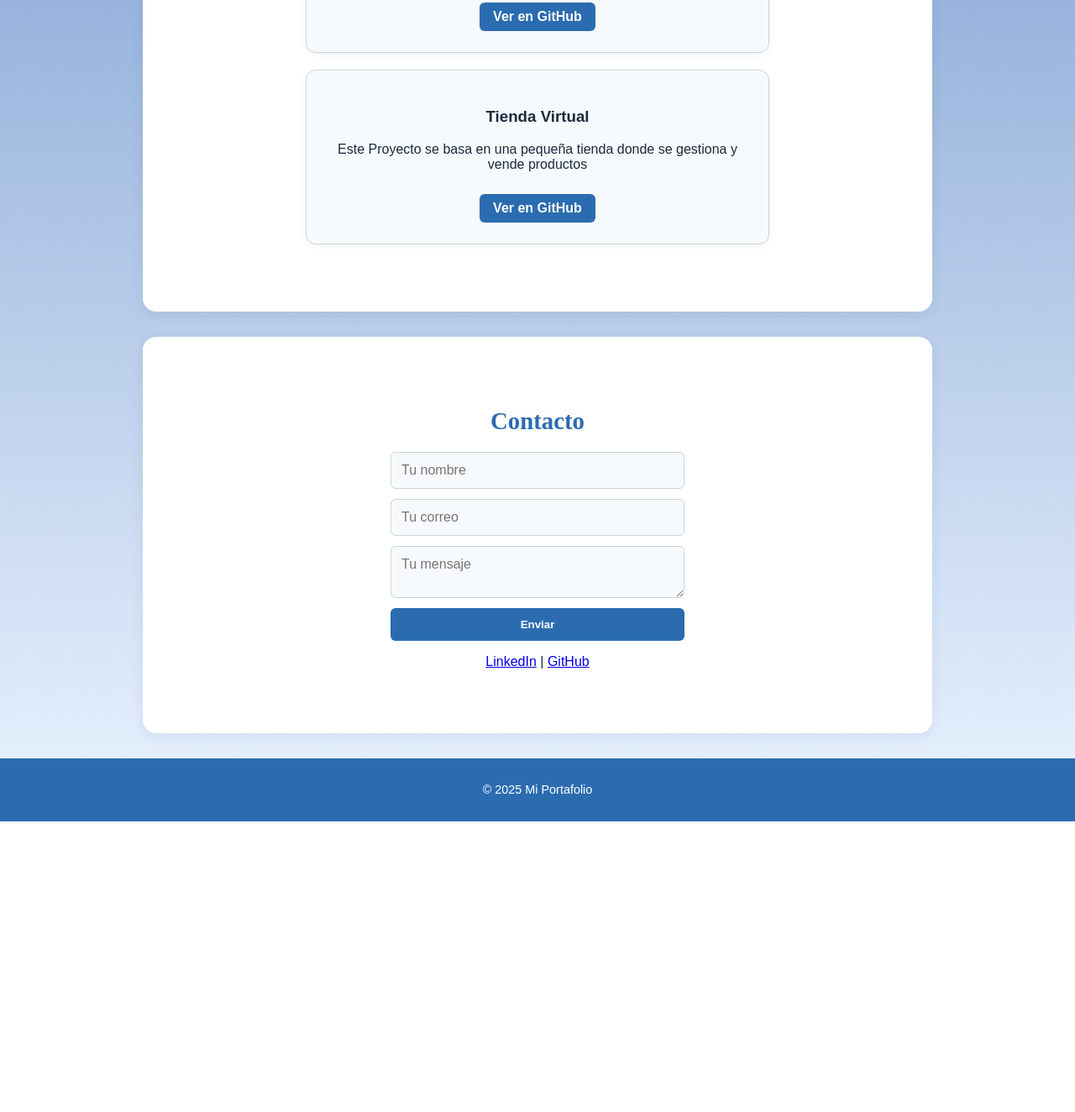
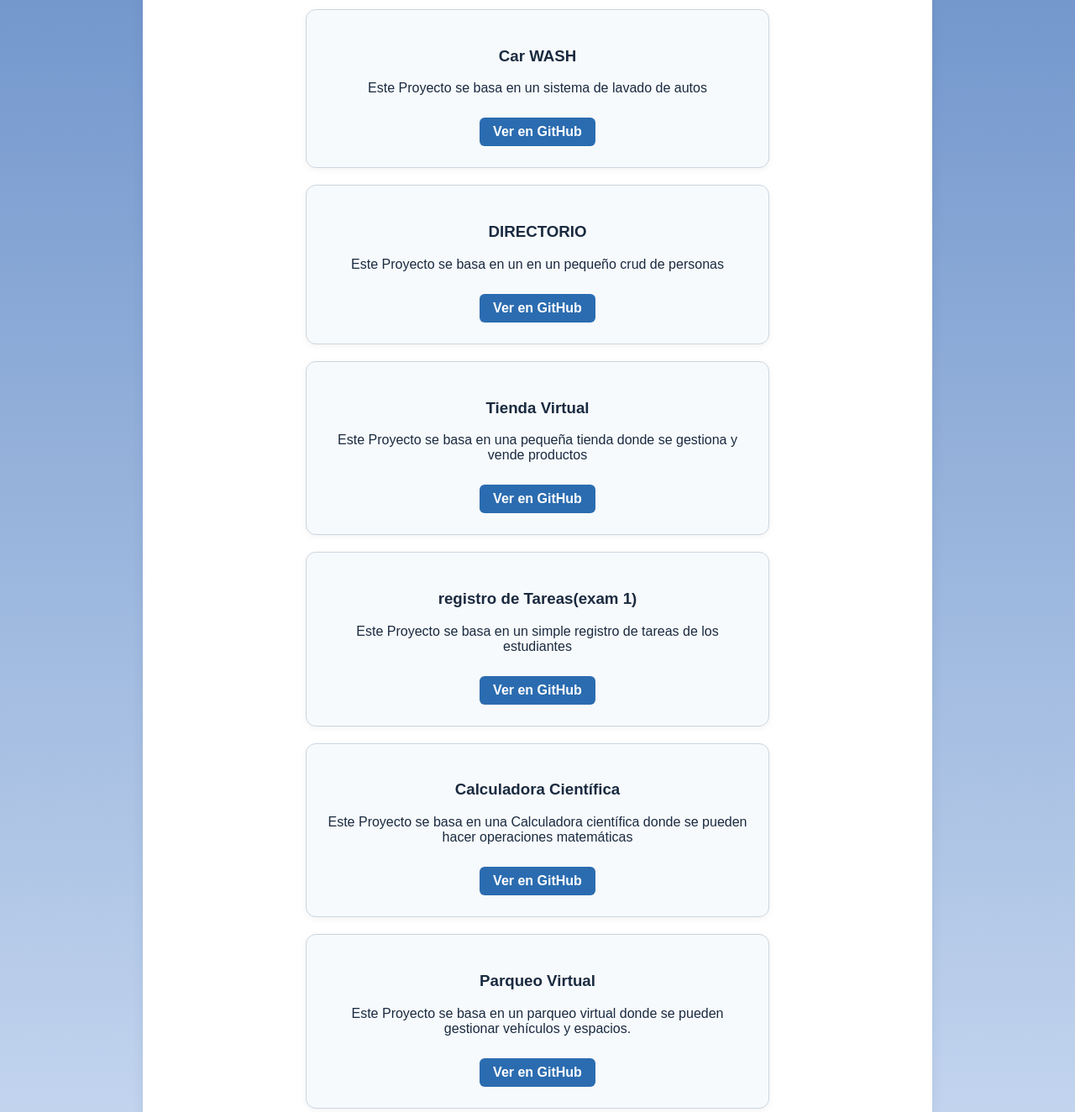
Before and after one commit to CalethEA/Portafolio-de-Evidencia, a plain HTML site: page index.html in a window 1280 px wide. Shown: the part 1426-2750 px from the top of the page at 84% size. Before the commit the page ends 2404 px from the top, so only its background shows below. Drawn offline with Linux system fonts and the light colour scheme.

Commit message:
Add files via upload

```diff
--- a/index.html
+++ b/index.html
@@ -22,13 +22,17 @@
     <!-- INICIO -->
     <section id="inicio">
         <h2>Bienvenido</h2>
-        <p>Soy un estudiante y aquí muestro mis proyectos.</p>
+        <p> Hola,  a Todos  espero que se encuentren muy bien y sean bienvenidos a mi Portafolio de Evidencias 💖.</p>
     </section>
 
     <!-- ACERCA DE MÍ -->
     <section id="acerca">
         <h2>Acerca de mí</h2>
-        <p>Me llamo Caleth. y estoy enpezando en el mundo html :D.</p>
+        <p>Me llamo Caleth Espinoza Araya.</p>
+        <p>Soy estudiante de Ingeniería en Sistemas en la Universidad UACA. .</p>
+        <p>Yo Pertenesco a la Zona de Guapiles-Pococí-Cariari. .</p>
+        <p>Mis Pasatiempos son: Pescar, Ciclismo y jugar videojuegos...</p>
+        <p>Estoy emocionado por compartir mis proyectos y habilidades con ustedes a través de este portafolio.</p>
     </section>
 
     <!-- HABILIDADES -->
@@ -50,6 +54,11 @@
             <p>Este Proyecto se basa el el rol de Un cajero</p>
             <a href=" https://calethea.github.io/cajero/" target="_blank">Ver en GitHub</a>
         </div>
+        <div>
+            <h3> Car WASH</h3>
+            <p>Este Proyecto se basa en un sistema de lavado de autos</p>
+            <a href="  https://calethea.github.io/Lava_car/" target="_blank">Ver en GitHub</a>
+        </div>
 
         <div>
             <h3> DIRECTORIO  </h3>
@@ -60,6 +69,21 @@
             <h3> Tienda Virtual  </h3>
             <p>Este Proyecto se basa en una pequeña tienda donde se gestiona y vende productos</p>
             <a href="  https://calethea.github.io/Tienda-Virtual/" target="_blank">Ver en GitHub</a>
+        </div>
+        <div>
+            <h3> registro de Tareas(exam 1) </h3>
+            <p>Este Proyecto se basa en un simple registro de tareas de los estudiantes</p>
+            <a href=" https://calethea.github.io/Gestor-de-Tareas/" target="_blank">Ver en GitHub</a>
+        </div>
+        <div>
+            <h3> Calculadora Científica  </h3>
+            <p>Este Proyecto se basa en una Calculadora científica donde se pueden hacer operaciones matemáticas </p>
+            <a href="  https://calethea.github.io/Calculadora_Cient-fica/" target="_blank">Ver en GitHub</a>
+        </div>
+        <div>
+            <h3> Parqueo Virtual  </h3>
+            <p>Este Proyecto se basa en un parqueo virtual donde se pueden gestionar vehículos y espacios.</p>
+            <a href="  https://calethea.github.io/Parqueo/" target="_blank">Ver en GitHub</a>
         </div>
 
     </section>
```
